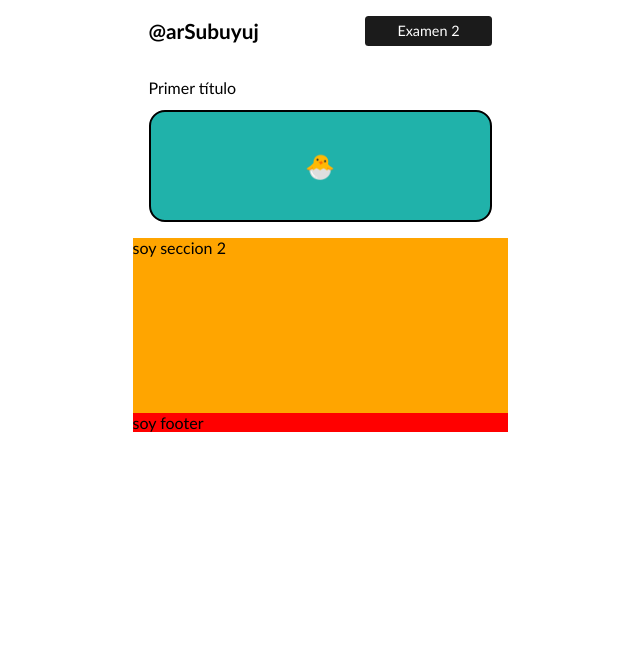
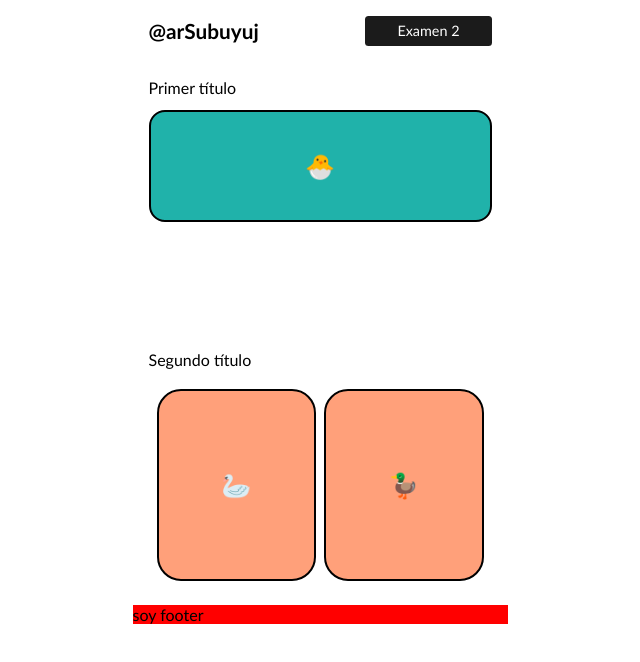
Before and after one commit to Leibril2007/segunda_practica, a plain HTML site: page index.html in a window 1280 px wide. Shown: the whole page, without its empty margins (320-960 px from the left). Drawn offline with Linux system fonts and the light colour scheme.

Commit message:
seccion 2

```diff
--- a/seccion 2/seccion2.css
+++ b/seccion 2/seccion2.css
@@ -1,3 +1,27 @@
 .seccion2{
-    background-color: orange;
+    padding: 1rem 1rem;
 }
+
+.phijoS2{
+    display: flex;
+    justify-content: center;
+    align-items: center;
+    gap: 0.5rem;
+    padding: 0.5rem;
+
+}
+
+.hijS2{
+    margin-top: 0.8rem;
+    width: 100%;
+    height: 12rem;
+    border: 2px solid black;
+    border-radius: 1.5rem;
+
+    background-color: lightsalmon;
+
+    display: flex;
+    justify-content: center;
+    align-items: center;
+    font-size: 1.5rem;
+}
--- a/seccion 2/seccion2.js
+++ b/seccion 2/seccion2.js
@@ -1,3 +1,13 @@
 let vSec2 = document.querySelector(".seccion2");
 
-vSec2.innerHTML = `soy seccion 2`;
+vSec2.innerHTML = `
+
+    <h2 class="titS1">Segundo título</h2>
+
+    <div class="phijoS2">
+        <div class="hijS2">🦢</div>
+        <div class="hijS2">🦆</div>
+    </div>
+
+
+`;
```
